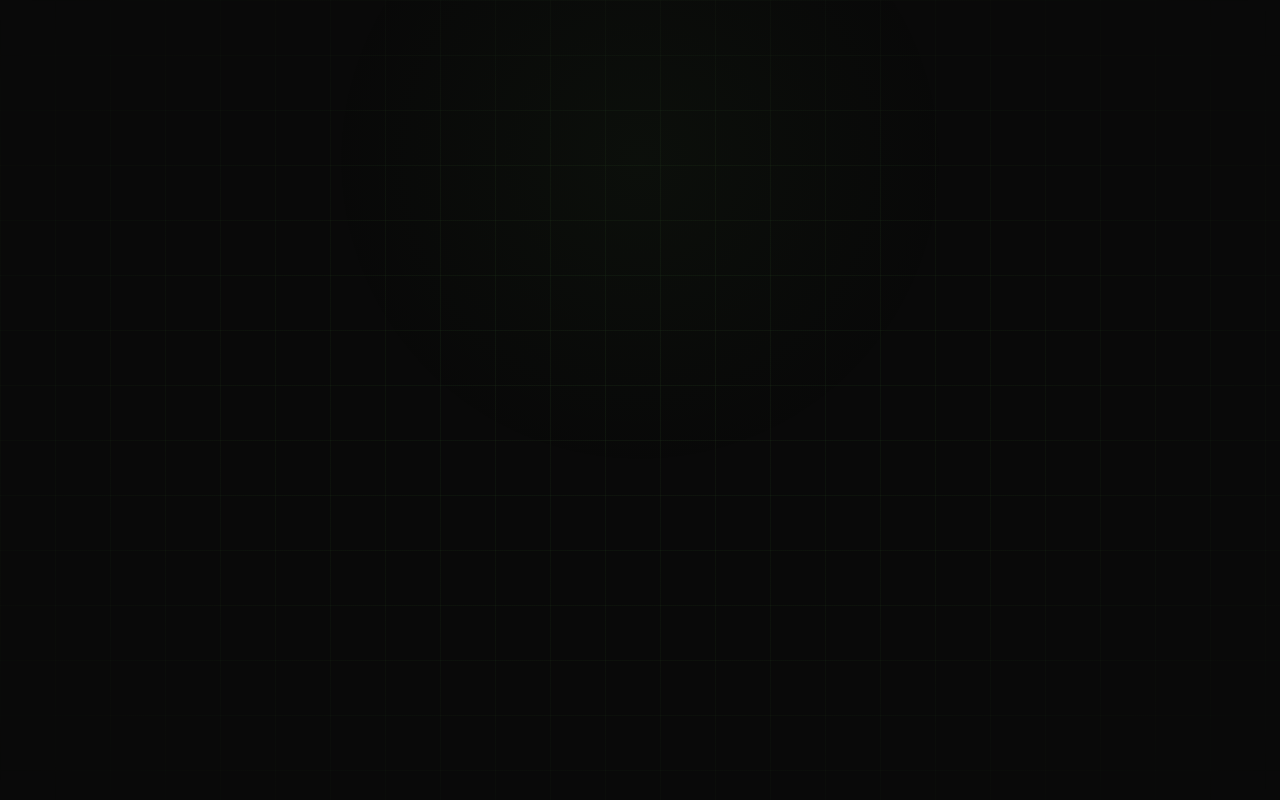
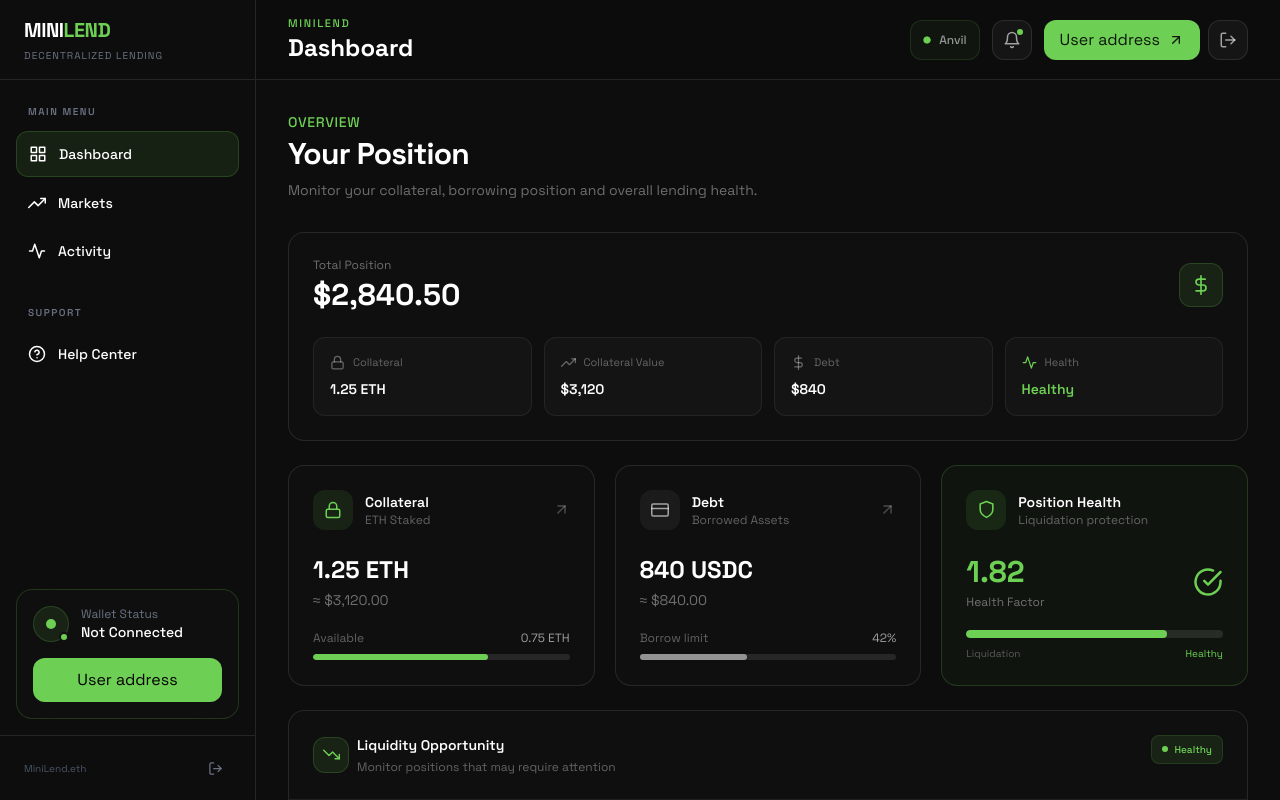
Before and after one commit to mini-lend/mini-lendV2, a React (Vite) app: page /dashboard in a window 1280 px wide. Before the commit this address had no page. Shown: the top 800 px of the page. Built offline with nearby package versions, Linux system fonts and the light colour scheme.

Commit message:
App edit to include dachboard route

```diff
--- a/src/App.jsx
+++ b/src/App.jsx
@@ -3,6 +3,7 @@ import { useState } from "react";
 import { Routes, Route } from "react-router-dom";
 
 import Landing from "./pages/Landing Page";
+import Dashboard from "./pages/Dashboard";
 import LoadingScreen from "./components/LoadingScreen";
 import WhitePaper from "./white paper/WhitePaper";
 import Documentation from "./docs/Documentation";
@@ -47,6 +48,14 @@ function App() {
           <Route
             path="/"
             element={<Landing />}
+          />
+
+          {/* =================================================
+              DASHBOARD
+          ================================================= */}
+          <Route
+            path="/dashboard"
+            element={<Dashboard />}
           />
 
           {/* =================================================
```
Also changed, not shown: 1 other file (tests, documents, lock files or other folders).
